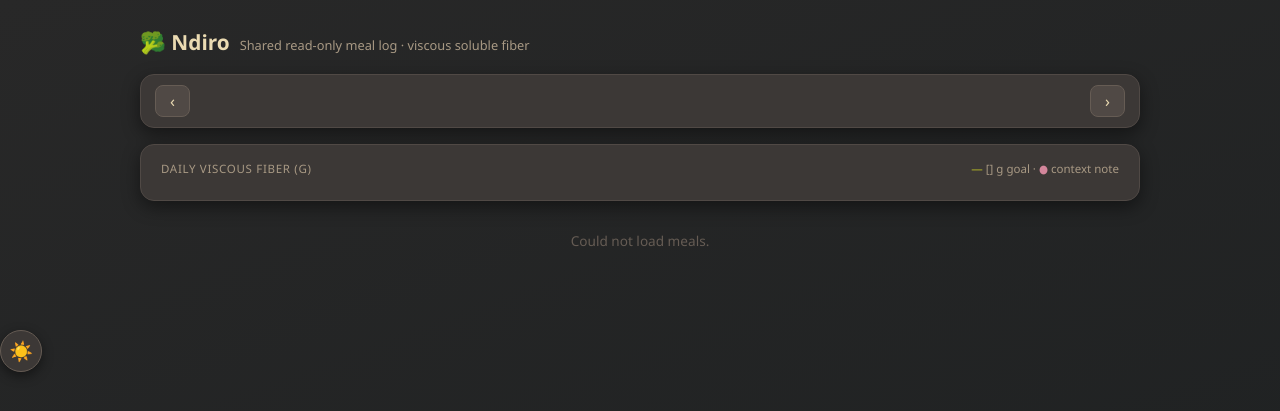
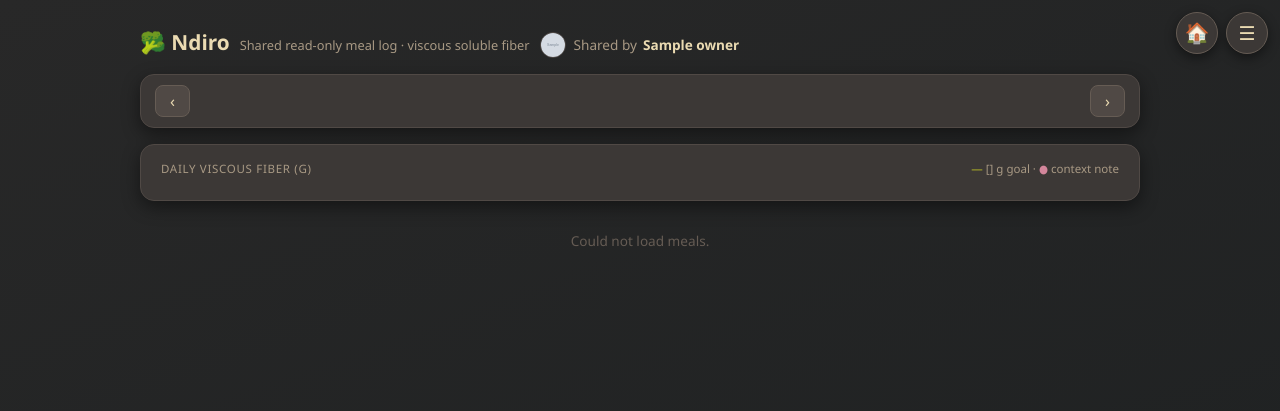
Before and after one commit to zvipo/ndiro, a Flask app: template templates/share_view.html in a window 1280 px wide. Shown: the top 411 px of the page. Run offline with Flask 3, Linux system fonts and the light colour scheme; the template is opened without the code that fills it: most values are stand-ins (such as "Sample title", 1, 10 or a date in 2020); grey boxes marked "Sample" are stand-in pictures.

Commit message:
Share page: standard corner menu, sign-up link, sharer attribution
Fixes #3. The share view (and share 404) previously overrode the chrome
block with a bare .menu div, leaving the theme toggle stranded at the
bottom left. Both pages now inherit the standard top-right corner menu
from base, which gains a "Sign in / Sign up" item for anonymous viewers.

The share 404 pins login_next='/' so the default next={request.path}
never embeds the token, preserving the byte-identical-404s invariant.
The share page also attributes the sharer (name + Google picture only,
never email). Session is read only for menu chrome; data access stays
scoped to the token row's user_id.

Co-Authored-By: Claude Fable 5 <noreply@anthropic.com>
Claude-Session: https://claude.ai/code/session_015LTtSJBqYRPftkftXFhnyh

```diff
--- a/app.py
+++ b/app.py
@@ -716,8 +716,23 @@ def share_view(token):
     share = _resolve_share(token)
     if share is None:
         # Byte-identical for missing/revoked/expired — no enumeration oracle.
-        return render_template('share_404.html'), 404
+        # login_next='/' keeps the token path out of the page for that reason.
+        return render_template('share_404.html', user=auth.current_user(),
+                               login_next='/'), 404
+    # Attribution for recipients: name + picture ONLY — never the email.
+    owner = None
+    try:
+        row = db.get_user(share['user_id'])
+        if row is not None:
+            owner = {'name': row.get('name') or '',
+                     'picture': row.get('picture') or ''}
+    except Exception as e:
+        print(f"Error reading share owner: {type(e).__name__}")
+    # user is chrome-only (corner menu); the meal data is scoped to the token
+    # row's user_id and never to the session.
     return render_template('share_view.html',
+                           user=auth.current_user(),
+                           owner=owner,
                            goal_g=config.VISCOUS_FIBER_GOAL_G,
                            meals_url=f'/s/{token}/meals')
 
--- a/templates/base.html
+++ b/templates/base.html
@@ -330,7 +330,7 @@
                     <span id="themeIcon">☀️</span> <span id="themeLabel">Light mode</span>
                 </button>
                 <div class="menu-sep"></div>
-                {% if user %}<a href="/logout?next=/">↩ Sign out</a>{% else %}<a href="/login?next={{ request.path }}">→ Sign in</a>{% endif %}
+                {% if user %}<a href="/logout?next=/">↩ Sign out</a>{% else %}<a href="/login?next={{ login_next|default(request.path) }}">→ Sign in / Sign up</a>{% endif %}
             </nav>
         </div>
     </div>
--- a/templates/share_view.html
+++ b/templates/share_view.html
@@ -5,21 +5,54 @@
 
 {% block styles %}
 {% include "_review_styles.html" %}
+        /* The header row aligns by text baseline, so the chip's box must be
+           its TEXT alone; the avatar is absolutely positioned and centered on
+           the text line (in-flow it would either set the baseline from the
+           img bottom or center on its own 26px height — both misalign). */
+        .share-owner {
+            position: relative;
+            display: inline-flex;
+            align-items: baseline;
+            gap: 6px;
+            padding-left: 34px;
+            font-size: 0.85rem;
+            color: var(--muted);
+        }
+
+        .share-owner strong {
+            color: var(--text);
+            font-weight: 600;
+        }
+
+        .share-owner-pic {
+            position: absolute;
+            left: 0;
+            top: 50%;
+            transform: translateY(-50%);
+            width: 26px;
+            height: 26px;
+            border-radius: 50%;
+            object-fit: cover;
+            border: 1px solid var(--border);
+        }
 {% endblock %}
 
 {% block content %}
         <div class="page-header">
             <h1>🥦 Ndiro</h1>
             <span class="subtitle">Shared read-only meal log · viscous soluble fiber</span>
+            {% if owner and owner.name %}
+            <span class="share-owner">
+                {% if owner.picture %}<img class="share-owner-pic" src="{{ owner.picture }}" alt="" referrerpolicy="no-referrer">{% endif %}
+                Shared by <strong>{{ owner.name }}</strong>
+            </span>
+            {% endif %}
         </div>
 
 {% include "_review_core.html" %}
 {% endblock %}
 
-{# No account chrome on shared views: theme toggle only — no home link, no
-   sign-in control, and (by construction of _review_core) no edit or AI UI. #}
-{% block chrome %}
-    <div class="menu">
-        <button type="button" class="menu-toggle" id="themeToggle" aria-label="Switch theme"><span id="themeIcon">☀️</span></button>
-    </div>
-{% endblock %}
+{# Shared views use the standard corner menu from base — theme toggle plus a
+   sign-in/sign-up link so recipients can join. Only chrome varies by session;
+   the meal data stays scoped to the token row, and (by construction of
+   _review_core) there is no edit or AI UI. #}
```
Also changed, not shown: CLAUDE.md (+6 -3 lines), templates/share_404.html (+4 -7 lines), tests/test_m3_shares.py (+6 -2 lines).
